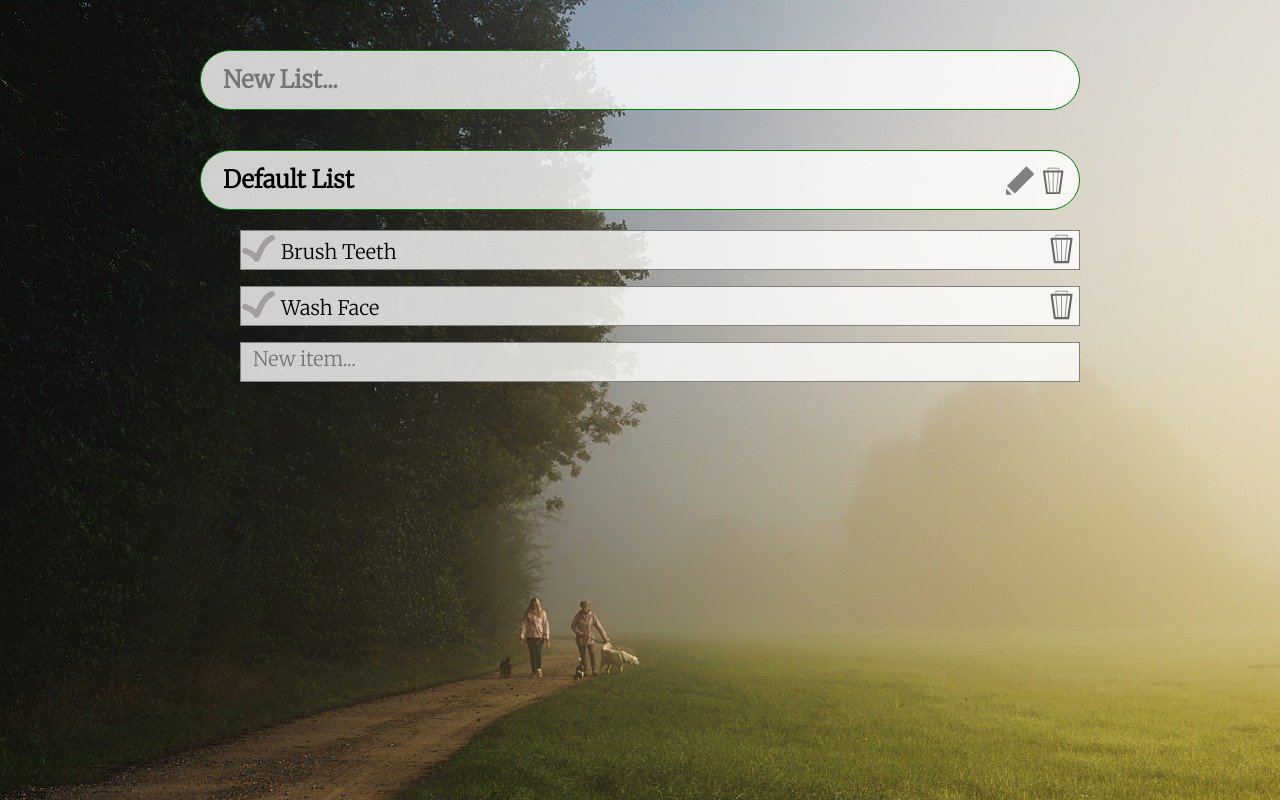
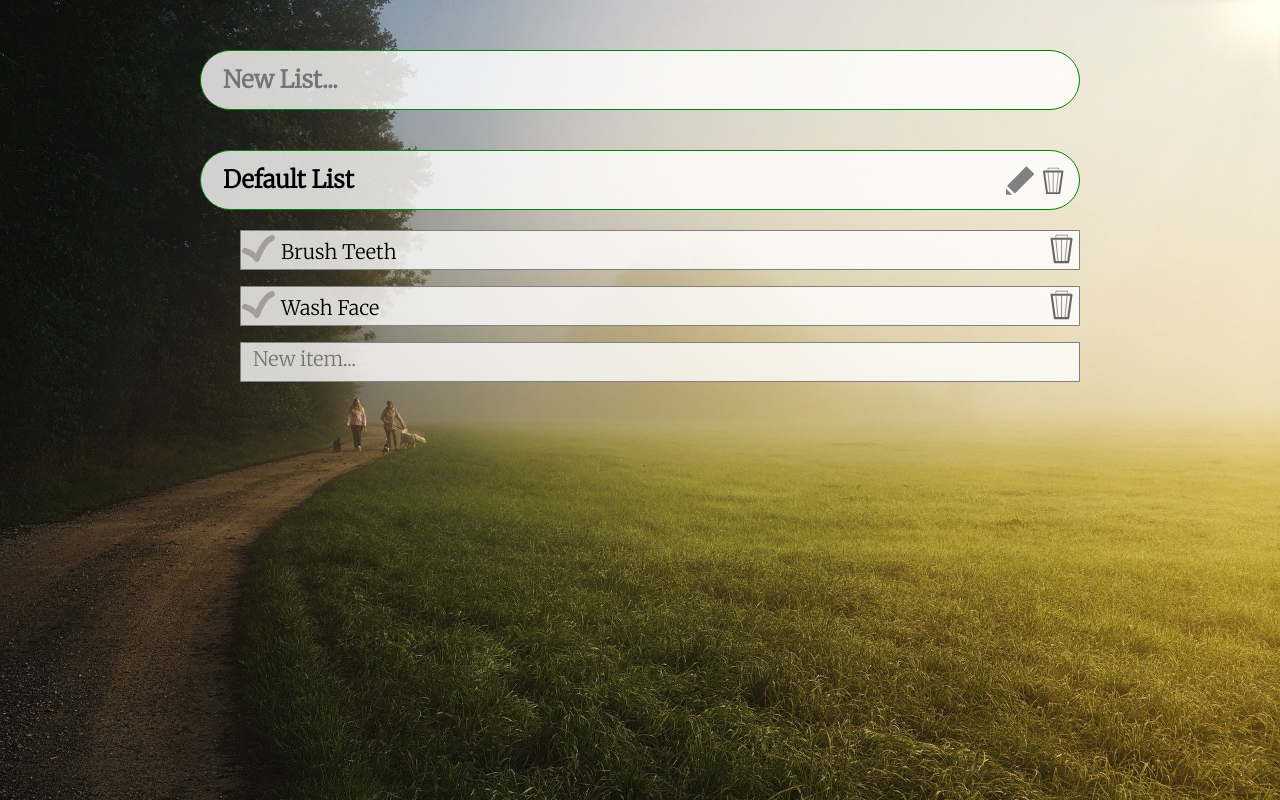
Before and after one commit to JuliaShlykova/todo-list, a plain HTML site: page index.html in a window 1280 px wide. Drawn offline with Linux system fonts and the light colour scheme.

Commit message:
Update style.css

```diff
--- a/style.css
+++ b/style.css
@@ -41,7 +41,7 @@ svg[name="svg-edit"]:hover{
 html{
     background-image: url('pictures/background.jpg');
     background-attachment: fixed;
-    background-size: conver;
+    background-size: cover;
     width: 100%;
     display: flex;
     justify-content: center;
```
